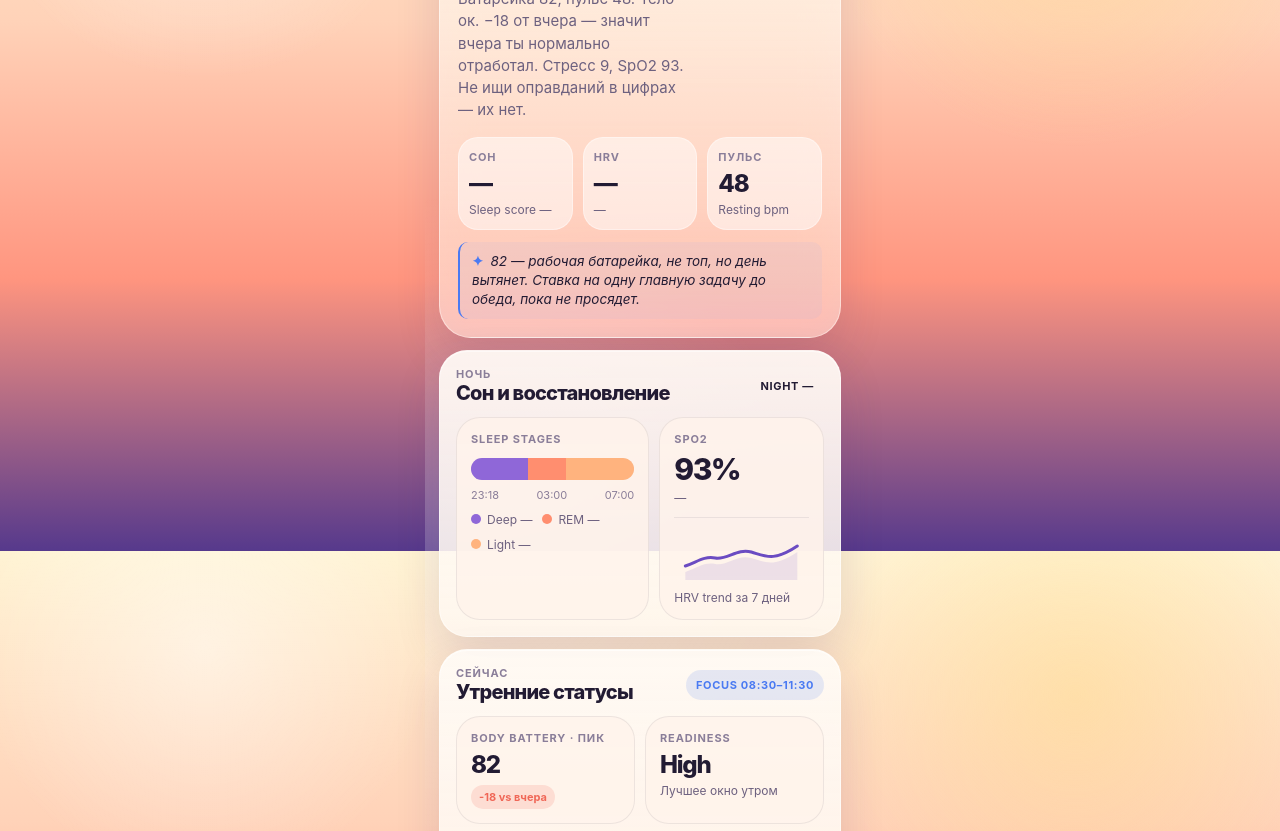
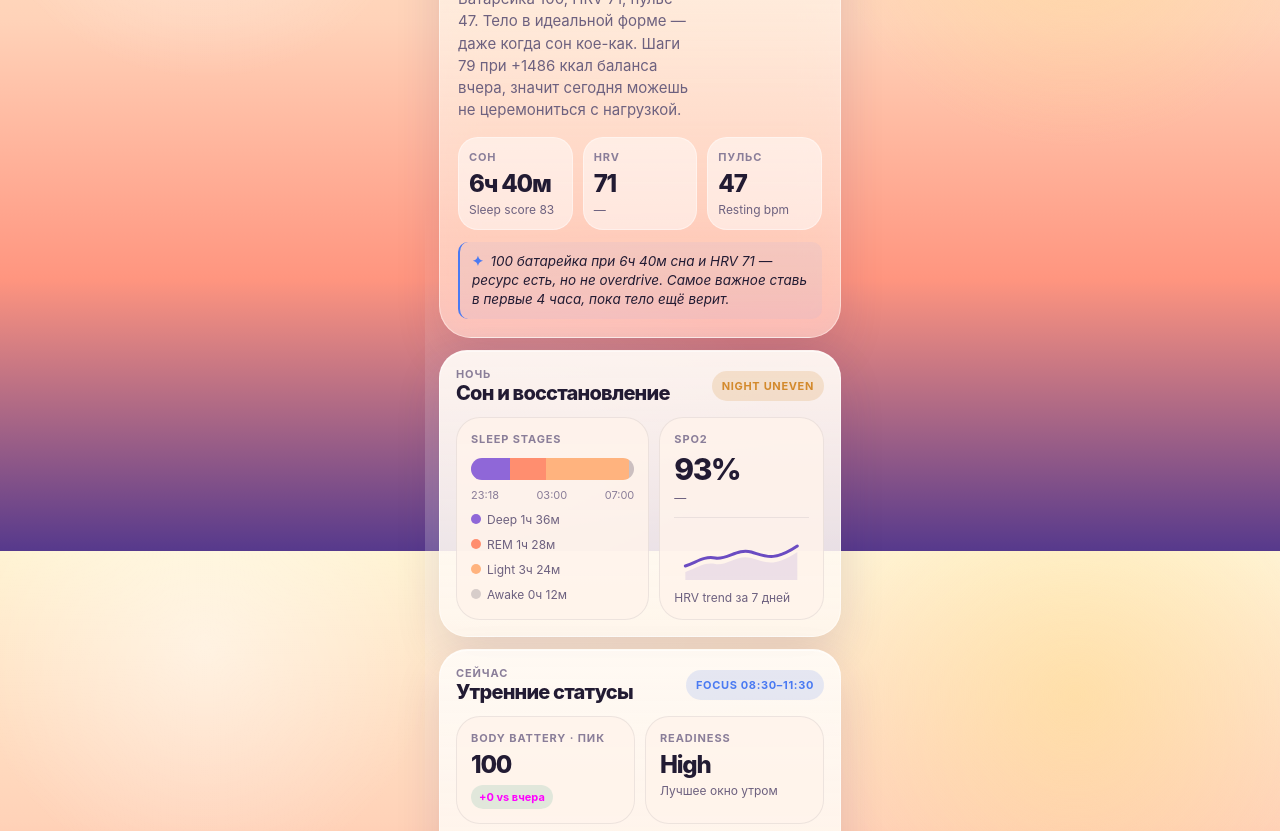
Before and after one commit to rdshuvalov-pixel/morning-brief, a plain HTML site: page web/archive/2026-07-03.html in a window 1280 px wide. Shown: the part 249-1080 px from the top of the page. Drawn offline with Linux system fonts and the light colour scheme; files whose address does not match are found by name.

Commit message:
Archive brief 2026-07-03

```diff
--- a/web/archive/2026-07-03.html
+++ b/web/archive/2026-07-03.html
@@ -133,7 +133,7 @@
       border-radius: 50%;
       background:
         radial-gradient(circle closest-side, #fffaf6 68%, transparent 69% 100%),
-        conic-gradient(var(--amber) 0 295deg, rgba(211,138,44,0.14) 295deg 360deg);
+        conic-gradient(var(--good) 0 360deg, rgba(45,155,125,0.14) 360deg 360deg);
       display: grid;
       place-items: center;
       text-align: center;
@@ -658,15 +658,15 @@
 
         <div class="hero-badge">3 July</div>
 
-        <h1>82 — хватит ныть, поехали</h1>
-        <p class="lead">Батарейка 82, пульс 48. Тело ок. −18 от вчера — значит вчера ты нормально отработал. Стресс 9, SpO2 93. Не ищи оправданий в цифрах — их нет.</p>
+        <h1>100. Без единой трещины</h1>
+        <p class="lead">Батарейка 100, HRV 71, пульс 47. Тело в идеальной форме — даже когда сон кое-как. Шаги 79 при +1486 ккал баланса вчера, значит сегодня можешь не церемониться с нагрузкой.</p>
       </div>
 
 
       <div class="battery">
         <div class="battery-ring">
           <div>
-            <strong>82</strong>
+            <strong>100</strong>
             <span>Battery</span>
           </div>
         </div>
@@ -677,23 +677,23 @@
     <div class="hero-grid">
       <div class="hero-stat">
         <div class="label">Сон</div>
-        <div class="value">—</div>
-        <div class="meta">Sleep score —</div>
+        <div class="value">6ч 40м</div>
+        <div class="meta">Sleep score 83</div>
       </div>
       <div class="hero-stat">
         <div class="label">HRV</div>
-        <div class="value">—</div>
+        <div class="value">71</div>
         <div class="meta">—</div>
       </div>
       <div class="hero-stat">
         <div class="label">Пульс</div>
-        <div class="value">48</div>
+        <div class="value">47</div>
         <div class="meta">Resting bpm</div>
       </div>
     </div>
 
 
-      <div class="block-opinion">82 — рабочая батарейка, не топ, но день вытянет. Ставка на одну главную задачу до обеда, пока не просядет.</div>
+      <div class="block-opinion">100 батарейка при 6ч 40м сна и HRV 71 — ресурс есть, но не overdrive. Самое важное ставь в первые 4 часа, пока тело ещё верит.</div>
 
   </section>
 
@@ -706,7 +706,7 @@
           <div class="label">Ночь</div>
           <div class="title">Сон и восстановление</div>
         </div>
-        <div class="pill pill-muted">Night —</div>
+        <div class="pill pill-amber">Night Uneven</div>
       </div>
 
       <div class="split">
@@ -714,10 +714,10 @@
         <div class="soft">
           <div class="label">Sleep Stages</div>
           <div class="sleep-bar">
-            <div class="stage-deep"  style="width:35%;"></div>
-            <div class="stage-rem"   style="width:23%;"></div>
-            <div class="stage-light" style="width:42%;"></div>
-            <div class="stage-awake" style="width:0%;"></div>
+            <div class="stage-deep"  style="width:24%;"></div>
+            <div class="stage-rem"   style="width:22%;"></div>
+            <div class="stage-light" style="width:51%;"></div>
+            <div class="stage-awake" style="width:3%;"></div>
           </div>
           <div class="axis">
             <span>23:18</span>
@@ -725,9 +725,11 @@
             <span>07:00</span>
           </div>
           <div class="legend">
-            <span><i style="background:#8f67d8;"></i>Deep —</span>
-            <span><i style="background:#ff8e6f;"></i>REM —</span>
-            <span><i style="background:#ffb37e;"></i>Light —</span>
+            <span><i style="background:#8f67d8;"></i>Deep 1ч 36м</span>
+            <span><i style="background:#ff8e6f;"></i>REM 1ч 28м</span>
+            <span><i style="background:#ffb37e;"></i>Light 3ч 24м</span>
+
+              <span><i style="background:rgba(34,27,51,0.18);"></i>Awake 0ч 12м</span>
 
           </div>
         </div>
@@ -763,10 +765,10 @@
       <div class="metrics-2">
         <div class="metric-box">
           <div class="label">Body Battery · пик</div>
-          <div class="value">82</div>
+          <div class="value">100</div>
 
 
-            <div class="delta delta-rose">-18 vs вчера</div>
+            <div class="delta delta-good">+0 vs вчера</div>
 
         </div>
 
@@ -850,7 +852,7 @@
 
 
 
-        <div class="block-opinion">Две встречи и ноль Deep Work — день впустую. Поставь 90 минут фокуса между встречами, иначе к вечеру ничего, кроме зума.</div>
+        <div class="block-opinion">Две встречи и ноль Deep Work — день впустую. Выруби одну встречу и поставь час на главное, иначе вечером будешь ныть.</div>
 
     </article>
 
@@ -920,12 +922,12 @@
 
 
       <div class="tasks-summary">
-        <div class="tasks-summary-title">Vivid Money ждёт. Ты — тоже</div>
-        <p class="tasks-summary-text">Топ-задача — Interview: Vivid Money. 43 задачи в списке, одна из них сегодня решает всё. Погода ясная, 29.9°. Возьми интервью — не откладывай на после обеда.</p>
+        <div class="tasks-summary-title">Vivid Money ждёт</div>
+        <p class="tasks-summary-text">43 задачи, одна из них — senior Product Engineer интервью. Погода ясная, батарейка полная, стресс 12. Если слить такой день — завтра будешь ненавидеть себя.</p>
       </div>
 
 
-        <div class="block-opinion">43 задачи, топ — Vivid Money. Остальное подождёт: разнеси интервью, остальное фон.</div>
+        <div class="block-opinion">43 задачи и топ — Vivid Money Senior Product Engineer. Не разбрасывайся: готовься к интервью как к главному делу дня, p3 подождут.</div>
 
     </article>
 
@@ -968,7 +970,7 @@
       </div>
 
 
-        <div class="block-opinion">+1486 ккал при 79 шагах — ты не в дефиците, ты в спячке. Сегодня минус 500 на еде и плюс прогулка, иначе к пятнице сам себя не узнаешь.</div>
+        <div class="block-opinion">Плюс полтора кг за день — тело накопило, а не потратило. Сегодня минус 500 ккал от еды или плюс 500 ккал движением, иначе так и поплывёшь.</div>
 
     </article>
 
@@ -989,7 +991,7 @@
           <div class="weather-card">
             <div class="weather-icon">☀️</div>
             <div class="label">Утро</div>
-            <div class="weather-temp">30°</div>
+            <div class="weather-temp">32°</div>
             <div class="meta">Ясно</div>
           </div>
 
@@ -1011,11 +1013,11 @@
 
 
 
-        <div class="weather-vs-yesterday">утром на 4° теплее; днём на 2° прохладнее; вечером на 3° прохладнее.</div>
+        <div class="weather-vs-yesterday">утром на 6° теплее; днём так же; вечером на 3° прохладнее.</div>
 
 
 
-        <div class="block-opinion">29.9 и ясно — это не погода, это приглашение. Закрывай ноут и иди гулять, продуктивность подождёт.</div>
+        <div class="block-opinion">30 градусов и ясно — не сиди дома, кондиционер сам себя не заслужит. Прогулка до полудня пока терпимо, дальше сваришься.</div>
 
     </article>
 
```
Also changed, not shown: web/index.html (+29 -27 lines).
